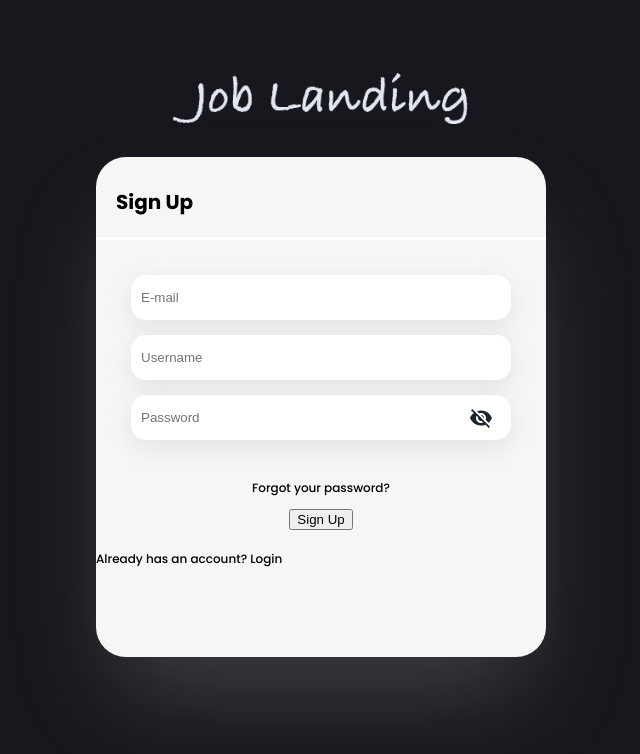
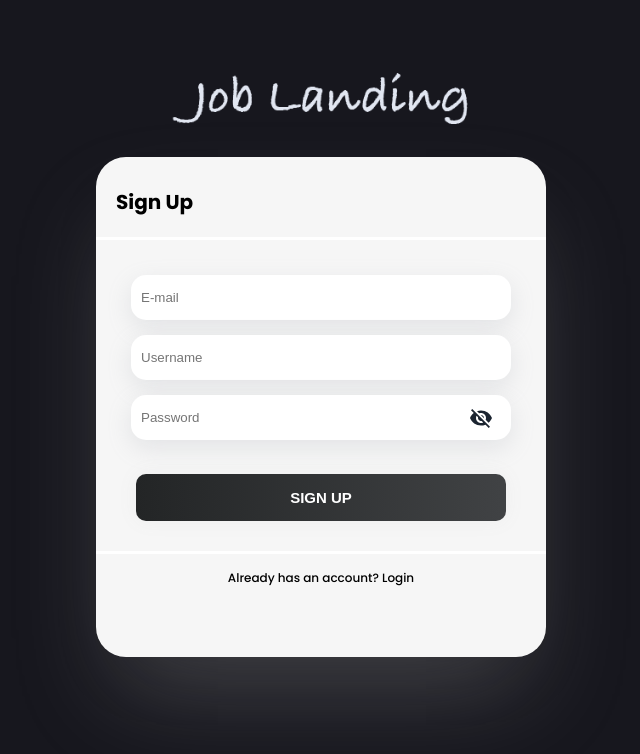
Before and after one commit to Job-Landing/Job-Landing-Client, a React (Create React App) app: page /signup in a window 1280 px wide. Shown: the top 754 px of the page, without its empty margins (319-959 px from the left). Built offline with nearby package versions, Linux system fonts and the light colour scheme.

Commit message:
Remove forget password paragraph in sign up page

```diff
--- a/src/pages/Signup.js
+++ b/src/pages/Signup.js
@@ -31,16 +31,18 @@ const Signup = (() => {
           <h3 className="form_title">Sign Up</h3>
         </div>
         <form>
-          <input autoComplete="off" type="email" name="email" placeholder='E-mail' />
-          <input autoComplete="off" type="text" name="name" placeholder='Username' />
-          <input autoComplete="off" type={ !showPassword ? "password" : "text" } name="password" placeholder='Password' onChange={handleChangePassword} />
-          {!showPassword ? <VisibilityOffIcon onClick={handleClickShowPassword} className='seen' /> : <VisibilityIcon onClick={handleClickShowPassword} className='seen' />}
+          <input autoComplete="off" type="email" name="email" placeholder='E-mail'/>
+          <input autoComplete="off" type="text" name="name" placeholder='Username'/>
+          <input autoComplete="off" type={!showPassword ? "password" : "text"} name="password" placeholder='Password'
+                 onChange={handleChangePassword}/>
+          {!showPassword ? <VisibilityOffIcon onClick={handleClickShowPassword} className='seen'/> :
+              <VisibilityIcon onClick={handleClickShowPassword} className='seen'/>}
 
-          <p>Forgot your password?</p>
-          <button className='signup'>Sign Up</button>
+          {/*<p>Forgot your password?</p>*/}
+          <button className='submit'>Sign Up</button>
         </form>
-        <div className='login'>
-          <Link className='link'to="/login"><p>Already has an account? Login</p></Link>
+        <div className='redirect'>
+          <Link className='link' to="/login"><p>Already has an account? Login</p></Link>
         </div>
       </div>
     </Wrapper>
```
